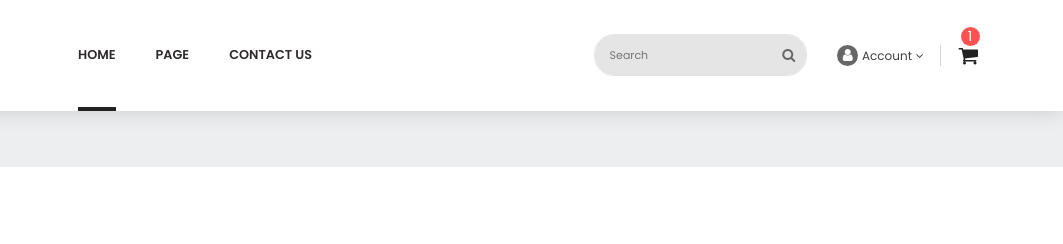
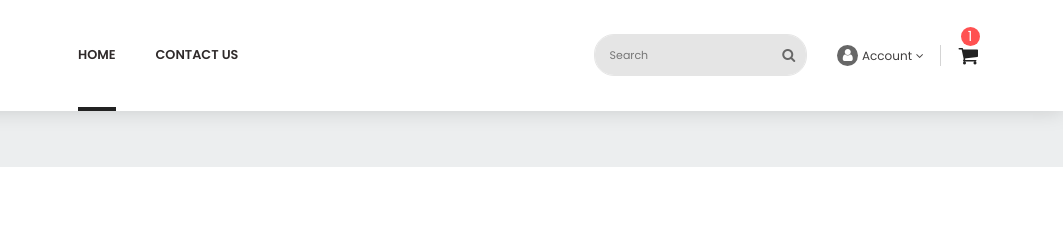
Before and after one commit to AkbarDes808/UAS-pwl, a plain HTML site: page contact.html in a window 1280 px wide. Shown: the top 244 px of the page, 217-1280 px from the left. Drawn offline with Linux system fonts and the light colour scheme.

Commit message:
Update contact.html

```diff
--- a/contact.html
+++ b/contact.html
@@ -148,16 +148,13 @@
                                 <li class="nav-link">
                                     <a href="#" class="parent">Home</a>
                                 </li>
-
-                                <li>
-                                    <a href="#" class="parent">Page</a>
-
                                 <li>
                                     <a href="contact.html" class="parent">Contact US</a>
                                 </li>
                             </ul>
                         </div>
                     </div>
+
                     <!-- search and acount -->
                     <div class="col-sm-5 col-md-5 d-flex align-items-center justify-content-end" id="search_widget">
                         <form method="get" action="#">
```
